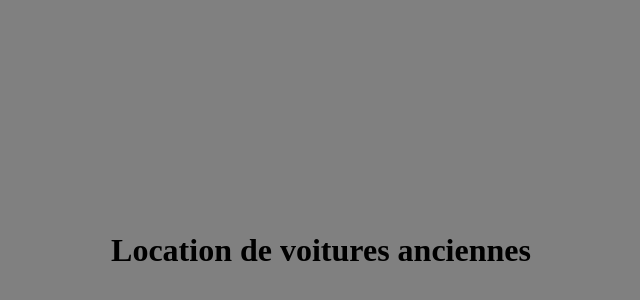
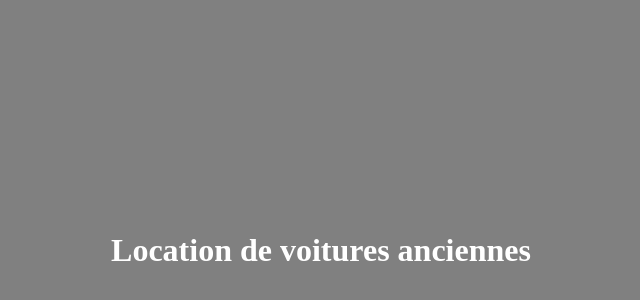
Before and after one commit to YassGHZ/locationVoiture, a plain HTML site: page index.html in a window 1280 px wide. Shown: the part 42-342 px from the top of the page, without its empty margins (319-959 px from the left). Drawn offline with Linux system fonts and the light colour scheme.

Commit message:
chnager la couleur du titre

```diff
--- a/index.html
+++ b/index.html
@@ -5,6 +5,6 @@
 		<title></title>
 	</head>
 	<body style="background-color:grey">
-		<h1 style="padding-top:20%; padding-bottom:20%; text-align:center;">Location de voitures anciennes</h1>
+		<h1 style="padding-top:20%; padding-bottom:20%; text-align:center; color:white;">Location de voitures anciennes</h1>
 	</body>
 </html>
```
